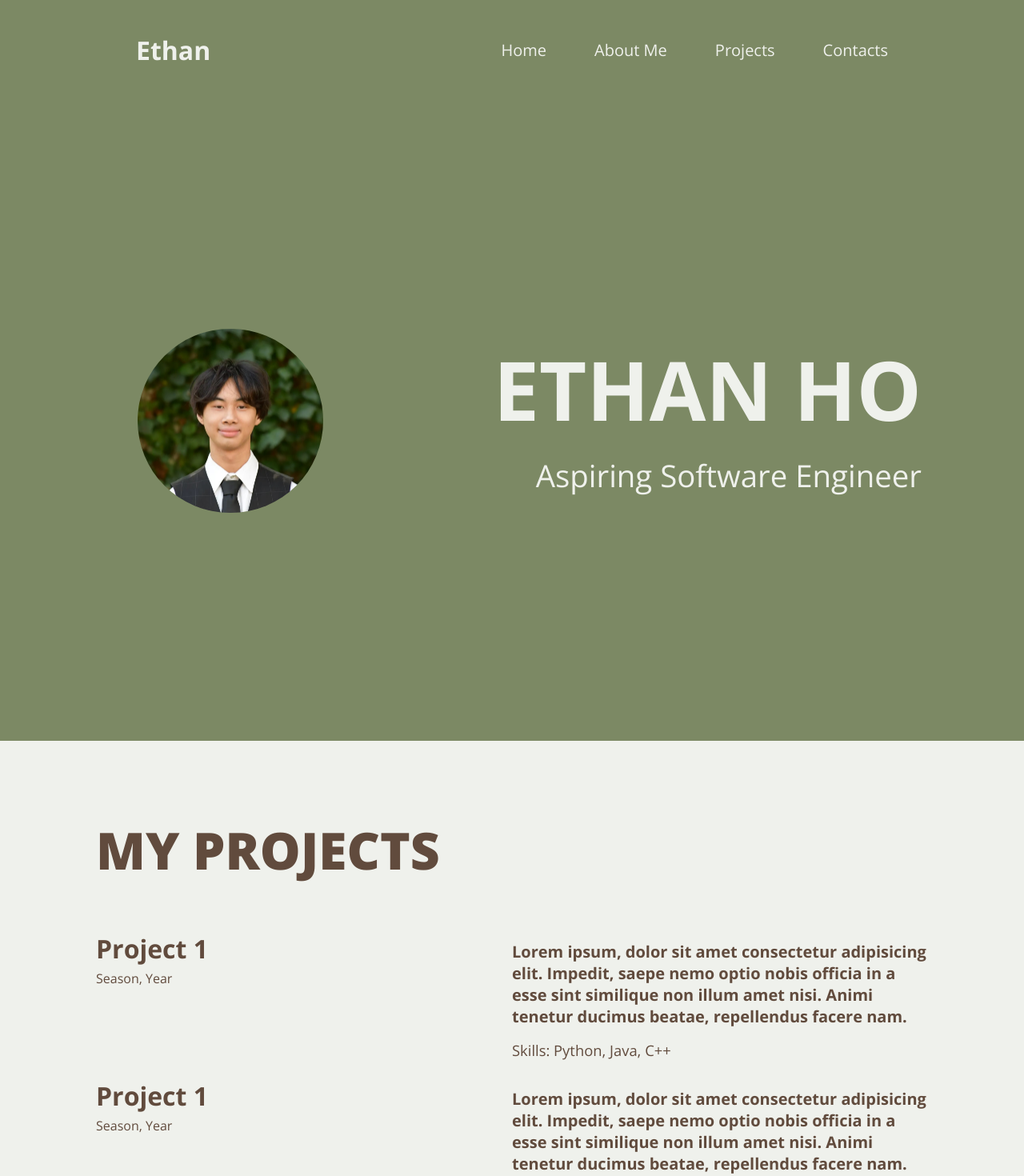
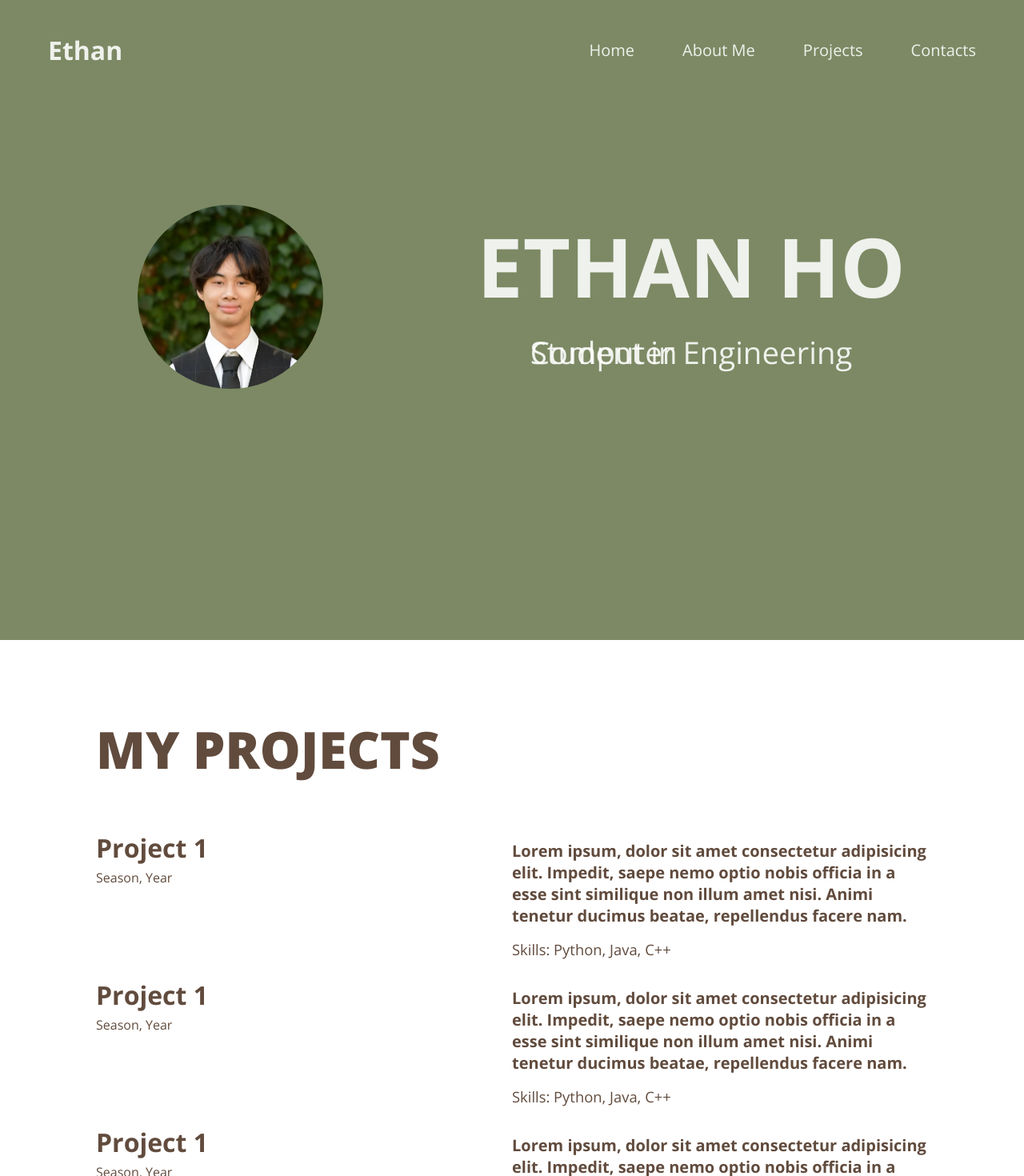
Before and after one commit to hoethan231/hoethan.github.io, a React (Create React App) app: page / in a window 1280 px wide. Shown: the top 1470 px of the page at 80% size. Built offline with nearby package versions, Linux system fonts and the light colour scheme; a web font is replaced by a local one.

Commit message:
fix background color issues

```diff
--- a/src/App.css
+++ b/src/App.css
@@ -1,5 +1,4 @@
 body {
-    background-color: #7C8964;
     margin: 0;
     padding: 0;
     font-family: "Open Sans", sans-serif;
--- a/src/App.js
+++ b/src/App.js
@@ -1,14 +1,15 @@
-import Navbar from './components/Navbar/Navbar.jsx';
 import Hero from './components/Hero/Hero.jsx';
 import Projects from './components/Projects/Projects.jsx';
+import Loader from './components/Loader/Loader.jsx';
 import './App.css';
 
 function App() {
+
     return (
-        <div className="App">
-            <Navbar/>
-            <Hero/>
-            <Projects/>
+        <div className="app-container">
+            {/* <Loader /> */}
+            <Hero />
+            <Projects />
         </div>
     );
 }
--- a/src/components/Hero/Hero.css
+++ b/src/components/Hero/Hero.css
@@ -1,7 +1,11 @@
+.herocontainer{
+    background-color: #7C8964;
+    height: 100vh;
+}
+
 .hero {
     display: flex;
     align-items: center;
-    height: 100vh;
 }
 
 .leftside {
@@ -21,7 +25,7 @@
     flex: 1;
     display: flex;
     flex-direction: column;
-    align-items:end;
+    align-items: center;
     padding-right: 10vw;
     line-height: 0;
 }
--- a/src/components/Hero/Hero.jsx
+++ b/src/components/Hero/Hero.jsx
@@ -1,17 +1,21 @@
 import React from "react";
+import Navbar from '../Navbar/Navbar.jsx';
 import pfp from "../../assets/pfp.jpg"
 import "./Hero.css";
 
 const Hero = () => {
 
     return (
+        <div className="herocontainer">
+            <Navbar />
             <div className="hero">
                 <div className="leftside">
                     <img src={pfp} alt=""></img>
                 </div>
                 <div className="rightside">
                     <h1 className="name">ETHAN HO</h1>
-                <p className="subtext">Aspiring Software Engineer</p>
+                    <p className="subtext">Student in <br/>Computer Engineering</p>
+                </div>
             </div>
         </div>
     )
--- a/src/components/Navbar/Navbar.css
+++ b/src/components/Navbar/Navbar.css
@@ -2,9 +2,8 @@
     display: flex;
     align-items: center;
     justify-content: space-between;
-    margin: 20px 170px;
+    padding: 20px 60px 0px 60px;
 }
-
 .nav-menu {
     display: flex;
     align-items: center;
--- a/src/components/Projects/Projects.css
+++ b/src/components/Projects/Projects.css
@@ -3,7 +3,7 @@
     padding-left: 15vh;
     padding-right: 15vh;
     background-color: #ffffffe0;
-    height: 100vh;
+    min-height: 100vh;
     color: #614b3d;
 }
 
```
Lines whose indentation alone changed are shown as unchanged.
